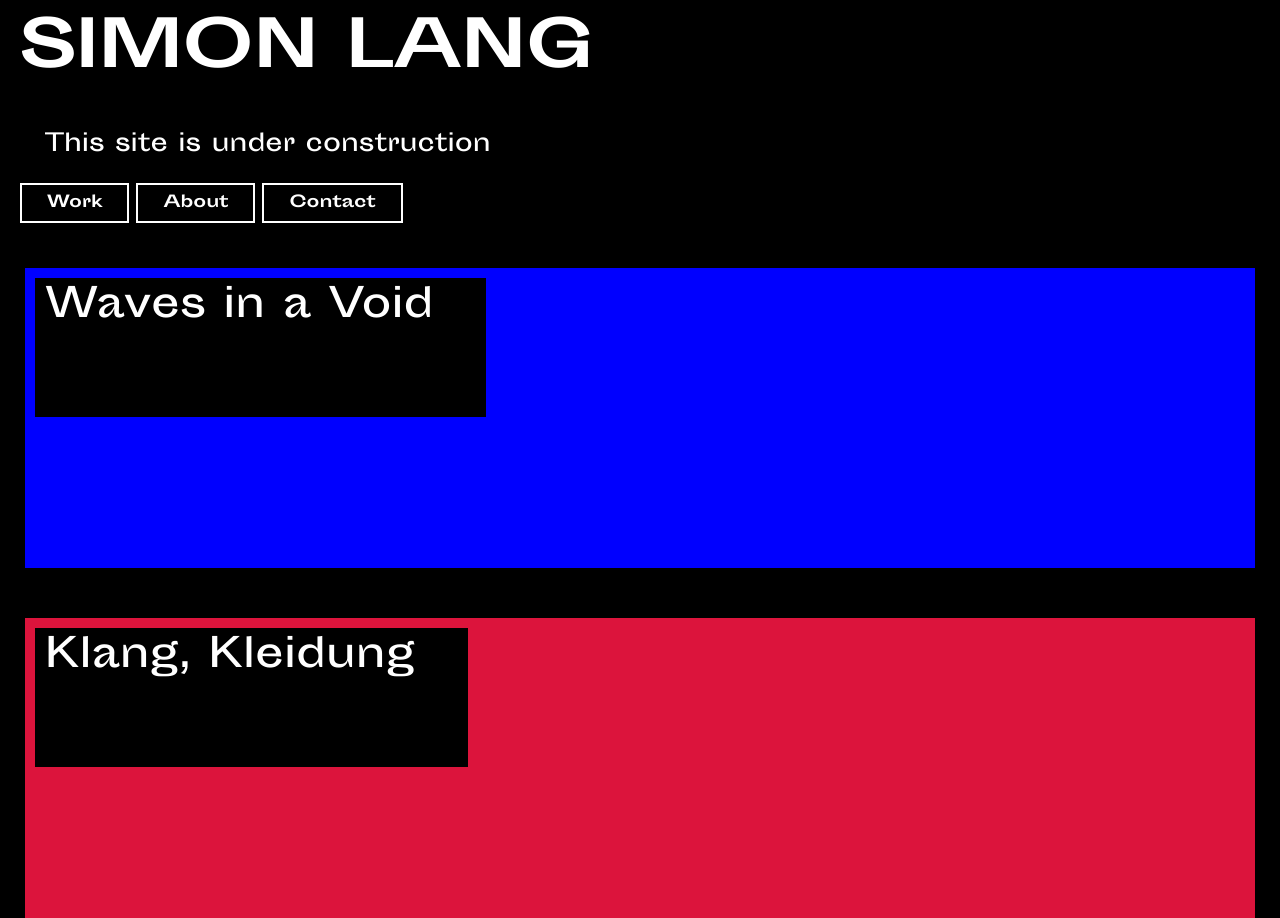
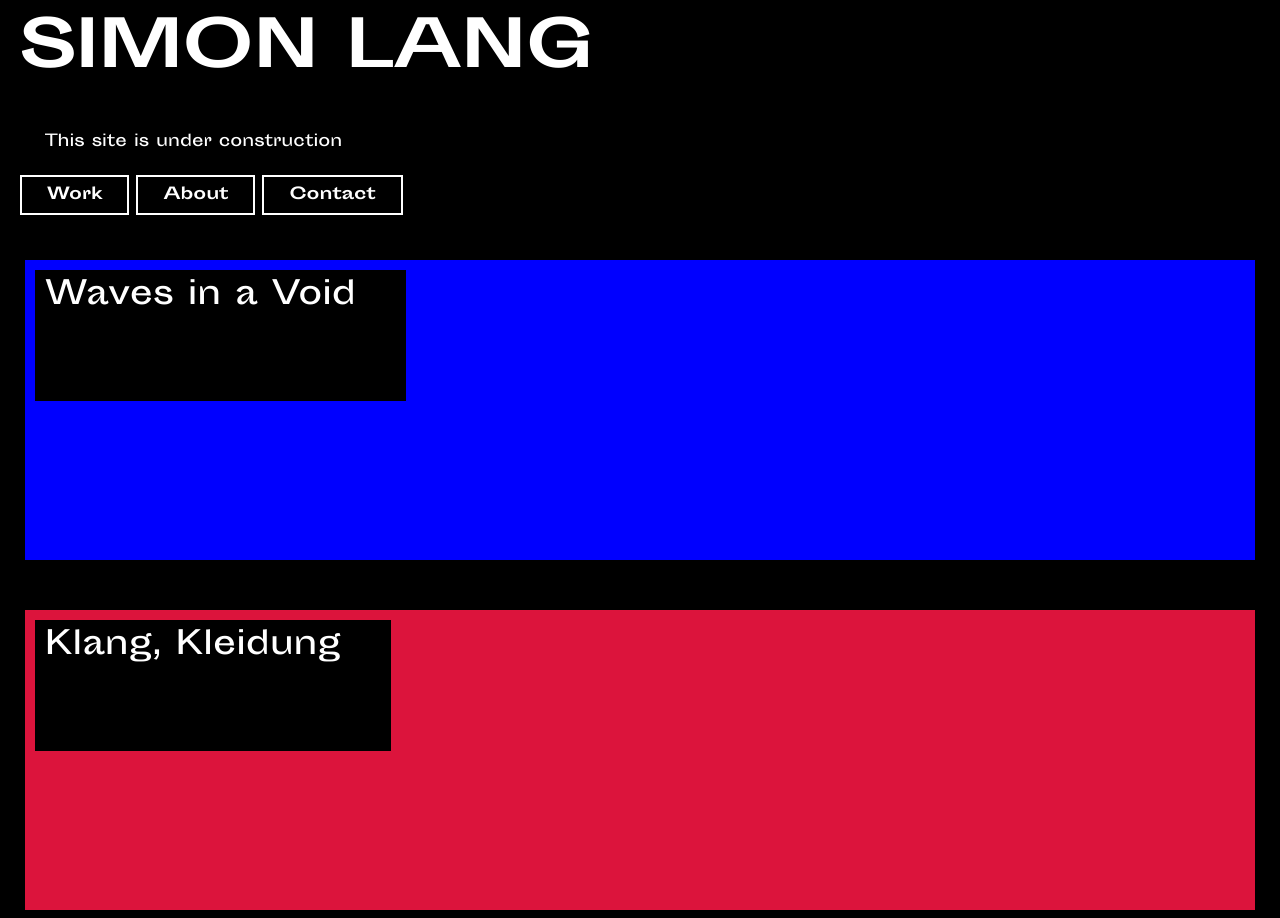
Before and after one commit to simonslang/space, a plain HTML site: page index.html in a window 1280 px wide. Shown: the top 918 px of the page. Drawn offline with Linux system fonts and the light colour scheme.

Commit message:
font resize

```diff
--- a/style.css
+++ b/style.css
@@ -109,18 +109,18 @@ header {
 }
 
 h1 {
-	font-size: 4rem;
+	font-size: 400%;
 }
 
 h2{
-	font-size: 2.5rem;
+	font-size: 200%;
 	font-family: 'Sporting_Grotesque_Regular';
 	background-color: black;
 	color: white;
     display: inline-block;
     border-style: solid;
     border-width: 0px;
-    padding-right: 53px;
+    padding-right: 50px;
 	padding-bottom: 89px;
 	padding-left: 10px;
 	padding-top: 10px;
@@ -128,7 +128,7 @@ h2{
 	margin-top: 10px;
 }
 h3{
-	font-size: 1.5rem;
+	font-size: 100%;
 	font-family: 'Sporting_Grotesque_Regular';
 	background-color: black;
 	color: white;
```
